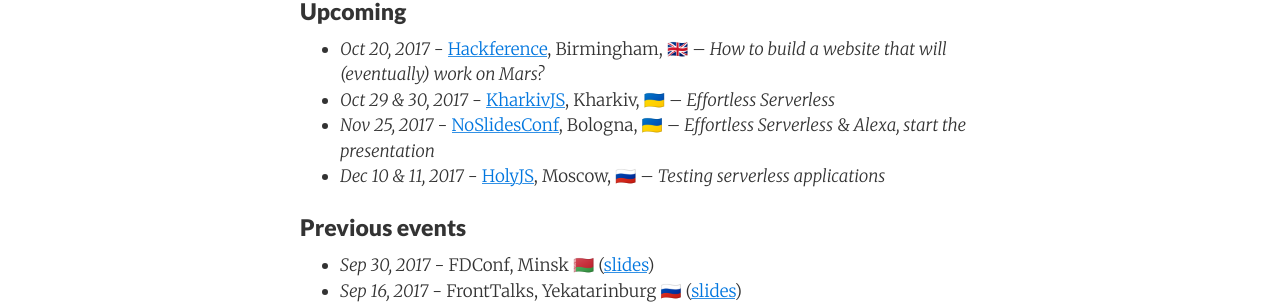
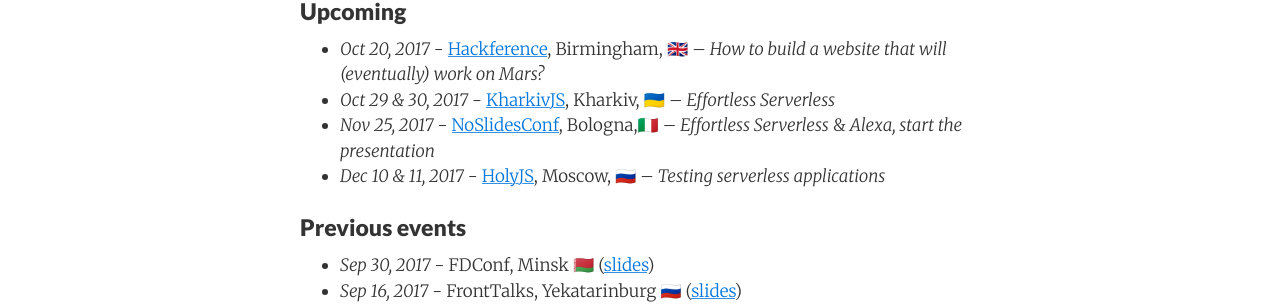
Before and after one commit to serverlesspub/serverless.pub, a Jekyll site: the page built from conferences.md, in a window 1280 px wide. Shown: the part 340-646 px from the top of the page. Built offline with Jekyll 4.4.1, drawn with Linux system fonts in a browser that asks for light colours; nearby versions of some CDN libraries.

Commit message:
adding the flag

```diff
--- a/conferences.md
+++ b/conferences.md
@@ -12,7 +12,7 @@
 
 - _Oct 20, 2017_ - [Hackference](https://2017.hackference.co.uk), Birmingham, 🇬🇧 -- _How to build a website that will (eventually) work on Mars?_
 - _Oct 29 & 30, 2017_ - [KharkivJS](http://kharkivjs.org), Kharkiv, 🇺🇦 -- _Effortless Serverless_
-- _Nov 25, 2017_ - [NoSlidesConf](http://www.noslidesconf.net), Bologna, 🇺🇦 -- _Effortless Serverless_ & _Alexa, start the presentation_
+- _Nov 25, 2017_ - [NoSlidesConf](http://www.noslidesconf.net), Bologna,🇮🇹  -- _Effortless Serverless_ & _Alexa, start the presentation_
 - _Dec 10 & 11, 2017_ - [HolyJS](https://holyjs-moscow.ru/talks/5hfhepewii0iesi46gmgou/), Moscow, 🇷🇺 -- _Testing serverless applications_
 
 ### Previous events
```
